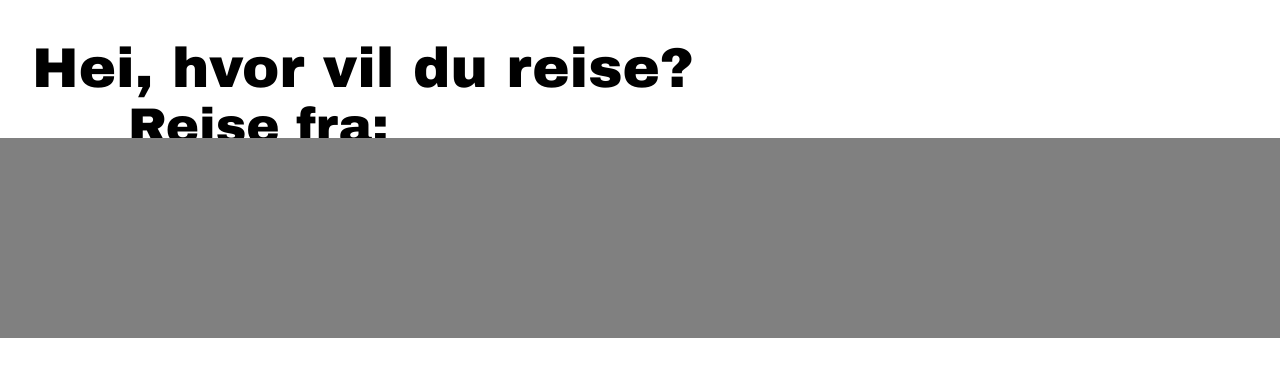
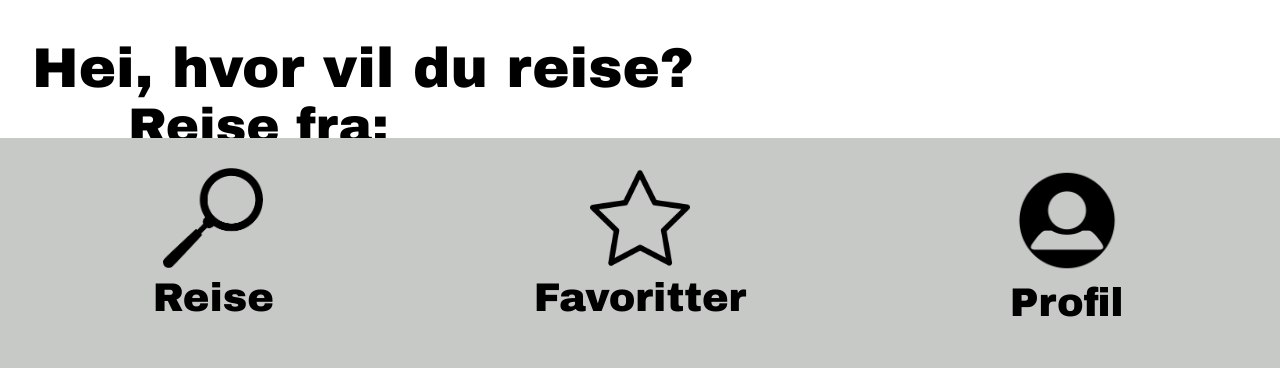
Before and after one commit to zamFe/Smidig, a plain HTML site: page html/index.html in a window 1280 px wide. Shown: the part 462-830 px from the top of the page. Before the commit the page ends 800 px from the top, so only its background shows below. Drawn offline with Linux system fonts and the light colour scheme.

Commit message:
improved flexibility and added nav bar in footer

```diff
--- a/html/index.html
+++ b/html/index.html
@@ -3,6 +3,7 @@
 <head>
     <meta charset="UTF-8">
     <link href="../css/index.css" rel="stylesheet">
+    <link href="../css/footer.css" rel="stylesheet">
     <title>Vy</title>
 </head>
 <body style='font-family:"Arial Black"'>
@@ -34,17 +35,34 @@
                     <input id="to-input" class="Destination-Input" type="text" name="to" placeholder="Reise til...">
                 </div><!--end to-input-container-->
 
+                <div id="route-button-container">
+                    <img id="route_button" src="../img/icons/find_route_button.png" alt="">
+                </div>
             </div> <!--end destination-container-->
 
-            <div id="route-button-container">
-                <img id="route_button" src="../img/icons/find_route_button.png" alt="">
-            </div>
+
 
         </div><!--end main-container-->
     </main>
 
     <footer>
-
+        <div class="flex-container">
+            <div>
+                <img class="footer-img" src="../img/icons/routeSearch.png">
+                <br>
+                <span>Reise</span>
+            </div>
+            <div>
+                <img class="footer-img" src="../img/icons/starFooter.png">
+                <br>
+                <span>Favoritter</span>
+            </div>
+            <div>
+                <img class="footer-img" src="../img/icons/profilFooter.png">
+                <br>
+                <span>Profil</span>
+            </div>
+        </div>
     </footer>
 </body>
 </html>
```
